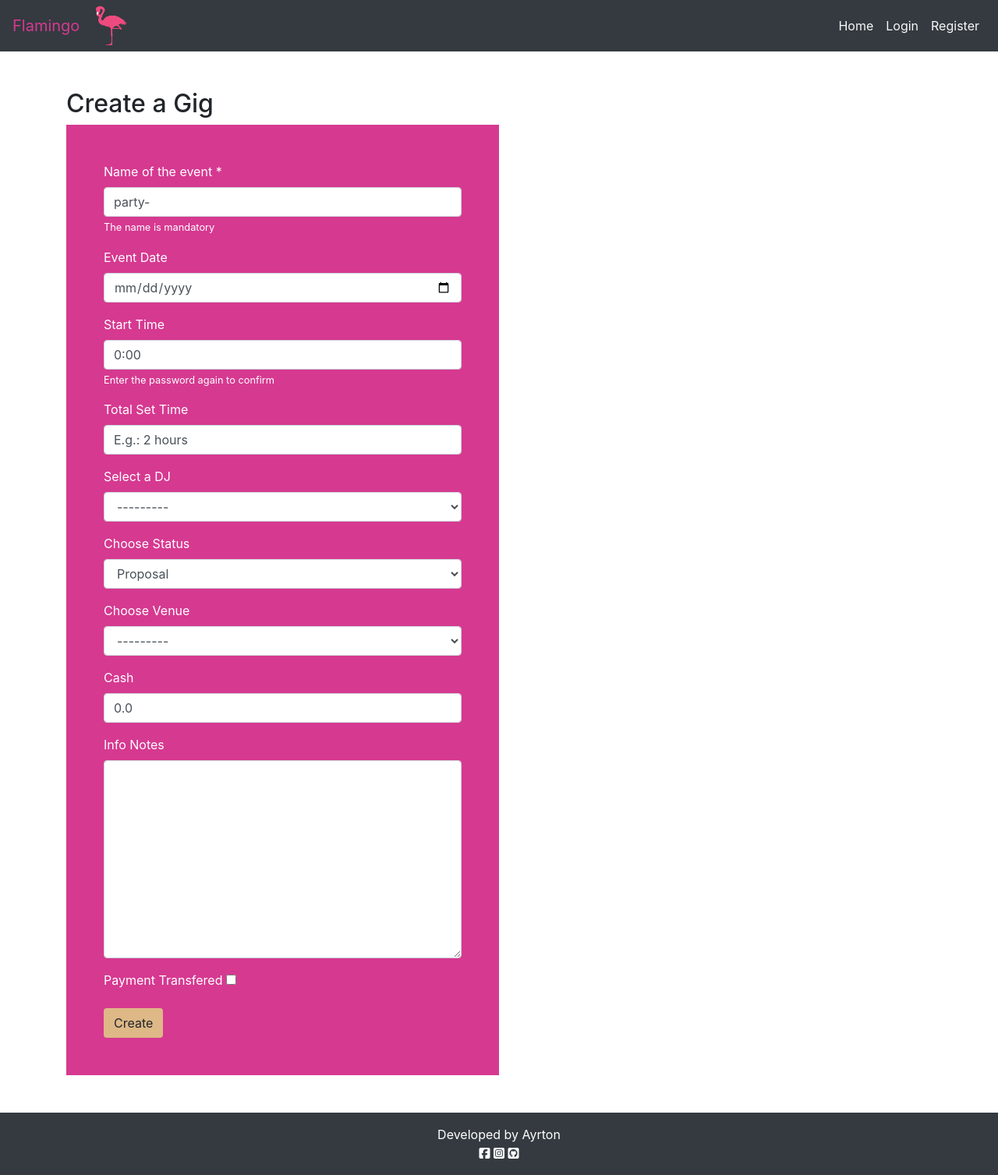
After one commit to Dabronzo/project-4-portfolio, a Django app: page /create_gig in a window 1280 px wide. The commit adds this page. Shown: the whole page at 78% size. Run offline with Django 3.2, Linux system fonts and the light colour scheme; data that the repository does not hold is empty; some libraries are stand-ins or nearby versions.

Commit message:
Added feature for the superuser create and update gigs

```diff
--- /dev/null
+++ b/agenda/forms.py
@@ -0,0 +1,33 @@
+from django import forms
+from .models import Gig
+from django.forms import ModelForm
+
+
+class DateInput(forms.DateInput):
+    """Class to overwrite the DateTimeInput of Django"""
+    input_type = 'date'
+
+
+
+class GigCreateForm(ModelForm):
+    """Class form for create Gigs"""
+
+    event_date = forms.DateField(widget=DateInput(attrs={'class': 'form-control', 'placeholder': ''}))
+    is_payed = forms.BooleanField(required=False)
+
+    class Meta:
+        """Meta class"""
+
+        model = Gig
+        fields = ('event_name', 'event_date', 'start_time', 'play_time', 'dj', 'status', 'venue', 'fees', 'info_notes', 'is_payed')
+
+        widgets = {
+            'event_name': forms.TextInput(attrs={'class': 'form-control', 'placeholder': 'Event Name'}),
+            'start_time': forms.TextInput(attrs={'class': 'form-control'}),
+            'play_time': forms.TextInput(attrs={'class': 'form-control', 'placeholder': 'Set play time: E.g. 2hours'}),
+            'dj': forms.Select(attrs={'class': 'form-select form-control', 'placeholder': 'DJ'}),
+            'status': forms.Select(attrs={'class': 'form-select form-control', 'placeholder': 'Select the status of the gig'}),
+            'venue': forms.Select(attrs={'class': 'form-select form-control','placeholder': 'Select a venue'}),
+            'fees': forms.NumberInput(attrs={'class': 'form-control', 'placeholder': '0.00'}),
+            'info_notes': forms.Textarea(attrs={'class': 'form-control'}),
+        }
--- a/agenda/models.py
+++ b/agenda/models.py
@@ -1,6 +1,9 @@
 from django.db import models
+from django.db.models.signals import pre_save
 from accounts.models import NewUserDj
 from datetime import date
+from django.utils import timezone
+from uuslug import slugify
 
 STATUS = ((0, 'Proposal'), (1, 'Approved'), (3, 'Rejected'))
 
@@ -22,7 +25,8 @@ class Venue (models.Model):
 class Gig (models.Model):
     """Class to set the gigs"""
     event_name = models.CharField(max_length=50, unique=True, default='party-')
-    event_date = models.DateTimeField()
+    event_date = models.DateField()
+    start_time = models.CharField(max_length=20, default='0:00')
     play_time = models.CharField(max_length=50, default='E.g.: 2 hours')
     created_on = models.DateTimeField(auto_now_add=True)
     updated_on = models.DateTimeField(auto_now=True)
@@ -34,6 +38,7 @@ class Gig (models.Model):
         Venue, on_delete=models.CASCADE, related_name='gig_venue'
     )
     fees = models.DecimalField(max_digits=5, decimal_places=2, default=0.00)
+    is_payed = models.BooleanField(default=False)
     info_notes = models.TextField(blank=True)
 
     @property
@@ -41,7 +46,7 @@ class Gig (models.Model):
         """Function to get the difference
         between days"""
         today = date.today()
-        days_till = (self.event_date.date() - today).days
+        days_till = (self.event_date - today).days
         return days_till
 
     class Meta:
@@ -49,3 +54,7 @@ class Gig (models.Model):
 
     def __str__(self):
         return f"Gig on {self.event_date} at the {self.venue.name} featuring {self.dj.user_name}"
+
+    def save(self, *args, **kwargs):
+        self.slug = slugify(self.event_name)
+        super(Gig, self).save(*args, **kwargs)
--- a/agenda/urls.py
+++ b/agenda/urls.py
@@ -7,5 +7,6 @@ urlpatterns = [
     path('accept/<slug:slug>', views.AcceptGig.as_view(), name='gig_accept'),
     path('refuse/<slug:slug>', views.RefuseGig.as_view(), name='gig_refuse'),
     path('manager', views.ManageGigs.as_view(), name='manage_gigs'),
-
+    path('create_gig', views.CreateGigForm.as_view(), name='create_gig'),
+    path('update_gig/<slug:slug>', views.UpdateGig.as_view(), name='update_gig'),
 ]
--- a/agenda/views.py
+++ b/agenda/views.py
@@ -1,8 +1,8 @@
 from django.shortcuts import render, get_object_or_404, redirect
 from django.views import View
 from .models import Gig
-from .utilities import get_diff_days
 from datetime import date
+from .forms import GigCreateForm
 
 
 # Paginator
@@ -73,7 +73,6 @@ class AcceptGig(View):
 
         gig = get_object_or_404(Gig, slug=slug)
         venue = gig.venue
-        days_to = get_diff_days(gig.event_date)
 
         gig.status = 1
         gig.save()
@@ -84,7 +83,6 @@ class AcceptGig(View):
             {
                 'gig': gig,
                 'venue': venue,
-                'days_to': days_to
             }
         )
 
@@ -111,7 +109,6 @@ class ManageGigs(View):
     def get(self, request, *args, **kwargs):
         """Get method to display all the gigs on a table"""
 
-
         queryset = Gig.objects.filter(event_date__gte=self.today).order_by('event_date')
         passed_gigs = Gig.objects.filter(event_date__lt=self.today).order_by('event_date')
 
@@ -124,15 +121,74 @@ class ManageGigs(View):
             }
         )
 
-    # def passed_gigs_get(self, request, *args, **kwargs):
-    #     """Test"""
+    # def post(self, request, slug, *args, **kwargs):
+    #     """Post Method to make changes on the gig"""
 
-    #     queryset = Gig.objects.filert(event_date__ly=self.today).order_by('event_date')
+    #     gig = get_object_or_404(Gig, slug=slug)
 
-    #     return render(
-    #         request,
-    #         'manage_gigs.html',
-    #         {
-    #             'all_gigs': queryset
-    #         }
-    #     )
+
+
+
+class DeleteGig(View):
+    """Class method to delete a gig"""
+
+    def post(self, request, slug, *args, **kwargs):
+        """Post method to delete a gig"""
+
+        gig = get_object_or_404(Gig, slug=slug)
+        gig.delete()
+
+        return redirect('manage_gigs')
+
+
+class CreateGigForm(View):
+    """Class to create Gigs"""
+
+    def get(self, request, *args, **kwargs):
+        """Get to the GigCreateForm"""
+
+        form = GigCreateForm()
+        return render(
+            request,
+            'create_gig.html',
+            {
+                'form': form
+            }
+        )
+
+    def post(self, request, *args, **kwargs):
+        """Post the new Gig"""
+
+        form = GigCreateForm(request.POST)
+        if form.is_valid():
+            form.save()
+
+            return redirect('manage_gigs')
+
+
+class UpdateGig(View):
+    """Class to update gig"""
+
+    def get(self, request, slug, *args, **kwargs):
+        """Get method view form update"""
+
+        gig = get_object_or_404(Gig, slug=slug)
+        form = GigCreateForm(instance=gig)
+        return render(
+            request,
+            'update_gigs.html',
+            {
+                'form': form,
+                'gig': gig
+            }
+        )
+
+    def post(self, request, slug, *args, **kwargs):
+        """Post method to update"""
+
+        gig = get_object_or_404(Gig, slug=slug)
+        form = GigCreateForm(request.POST, instance=gig)
+        if form.is_valid():
+            form.save()
+
+            return redirect('manage_gigs')
--- a/requirements.txt
+++ b/requirements.txt
@@ -3,7 +3,10 @@ cloudinary==1.29.0
 dj-database-url==0.5.0
 dj3-cloudinary-storage==0.0.6
 Django==3.2
+django-uuslug==2.0.0
 gunicorn==20.1.0
 psycopg2==2.9.3
+python-slugify==6.1.1
 pytz==2021.3
 sqlparse==0.4.2
+text-unidecode==1.3
--- a/static/css/style.css
+++ b/static/css/style.css
@@ -68,3 +68,8 @@ a {
 .completed_gig {
     background-color: rgb(189, 188, 192);
 }
+
+.check {
+    color: black;
+    width: 100%;
+}
--- a/templates/base.html
+++ b/templates/base.html
@@ -99,5 +99,7 @@
       </p>
     </footer>
     <script src="{% static 'js/script.js' %}"></script>
+    <!--font Awesome Script-->
+    <script src="https://kit.fontawesome.com/9167b451f3.js" crossorigin="anonymous"></script>
   </body>
 </html>
--- /dev/null
+++ b/templates/create_gig.html
@@ -0,0 +1,61 @@
+{% extends "base.html" %}
+
+{% block content %}
+    <div class="container">
+        <div class="row">
+            <div class="col-12 my-5">
+                <h2>Create a Gig</h2>
+                <form class="form-custom w-50 py-5 px-5" method="POST" action="{% url 'create_gig' %}">
+                    {% csrf_token %}
+                    <div class="form-group">
+                        <label for="exampleInputEmail1" class="text-white">Name of the event *</label>
+                        {{ form.event_name }}
+            <small id="emailHelp" class="form-text text-white"
+                >The name is mandatory</small
+            >
+            </div>
+            <div class="form-group">
+            <label for="exampleInputPassword1" class="text-white">Event Date</label>
+                        {{ form.event_date }}
+            </div>
+            <div class="form-group">
+            <label for="exampleInputPassword1" class="text-white">Start Time</label>
+            {{ form.start_time }}
+            <small id="passwordHelp" class="form-text text-white"
+                >Enter the password again to confirm</small>
+            </div>
+            <div class="form-group">
+                <label for="exampleInputEmail1" class="text-white">Total Set Time</label>
+                    {{ form.play_time }}
+            </div>
+            <div class="form-group">
+                <label for="exampleInputEmail1" class="text-white">Select a DJ</label>
+                    {{ form.dj }}
+            </div>
+            <div class="form-group">
+                <label for="exampleInputEmail1" class="text-white">Choose Status</label>
+                    {{ form.status }}
+            </div>
+            <div class="form-group">
+                <label for="exampleInputEmail1" class="text-white">Choose Venue</label>
+                    {{ form.venue }}
+            </div>
+            <div class="form-group">
+                <label for="exampleInputEmail1" class="text-white">Cash</label>
+                    {{ form.fees }}
+            </div>
+            <div class="form-group">
+                <label for="exampleInputEmail1" class="text-white">Info Notes</label>
+                    {{ form.info_notes }}
+            </div>
+            <div class="form-group">
+                <label for="exampleInputEmail1" class="text-white">Payment Transfered</label>
+                    {{ form.is_payed }}
+            </div>
+            <button type="submit" class="btn login-custom">Create</button>
+            </div>
+        </form>
+        </div>
+    </div>
+    </div>
+{% endblock %}
```
Also changed, not shown: templates/manage_gigs.html (+9 -5 lines), templates/update_gigs.html (added, +61 -0 lines), accounts/forms.py (line endings or trailing spaces), agenda/migrations/0005_auto_20220313_1742.py (added), agenda/migrations/0006_alter_gig_start_time.py (added), agenda/migrations/0007_alter_gig_start_time.py (added).
